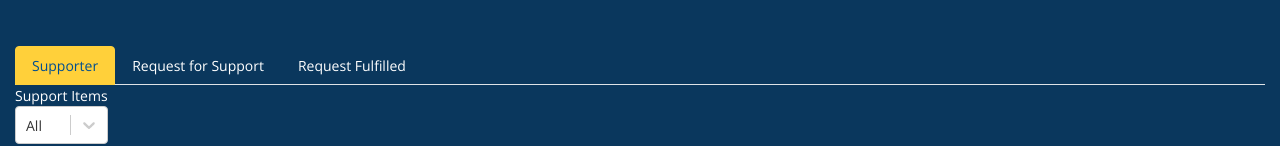
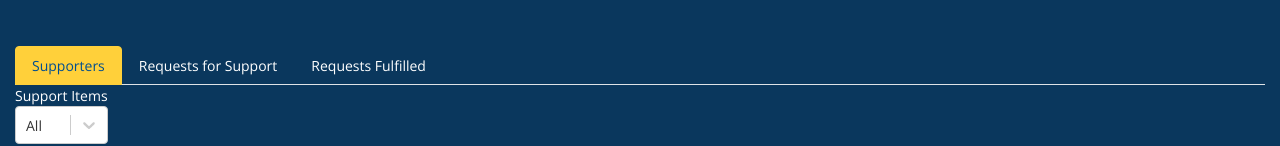
Before and after one commit to Fusemachines/covid-nepal-web, a React (Create React App) app: page /support-frontline-workers in a window 1280 px wide. Shown: the part 772-918 px from the top of the page. Built offline with nearby package versions, Linux system fonts and the light colour scheme; no server answers.

Commit message:
[FIX] : Correct tab names

```diff
--- a/src/routes/dashboard/supportFrontlineWorkers/SupportUsTabs/SupportUsTabs.tsx
+++ b/src/routes/dashboard/supportFrontlineWorkers/SupportUsTabs/SupportUsTabs.tsx
@@ -9,15 +9,15 @@ const SupportUsTabs = () => {
   return (
     <Row className="my-5 justify-content-center tab-container">
       <Col sm="12">
-        <Tabs defaultActiveKey="home" id="uncontrolled-tab-example">
-          <Tab eventKey="home" title="Supporter">
+        <Tabs defaultActiveKey="supporters" id="uncontrolled-tab-example">
+          <Tab eventKey="supporters" title="Supporters">
             <SupportersTab />
           </Tab>
 
-          <Tab eventKey="requestForSupport" title="Request for Support">
+          <Tab eventKey="requestsForSupport" title="Requests for Support">
             <RequestorsTab />
           </Tab>
-          <Tab eventKey="requestFulfilled" title="Request Fulfilled">
+          <Tab eventKey="requestsFulfilled" title="Requests Fulfilled">
             <RequestsFulfilledTab />
           </Tab>
         </Tabs>
```
